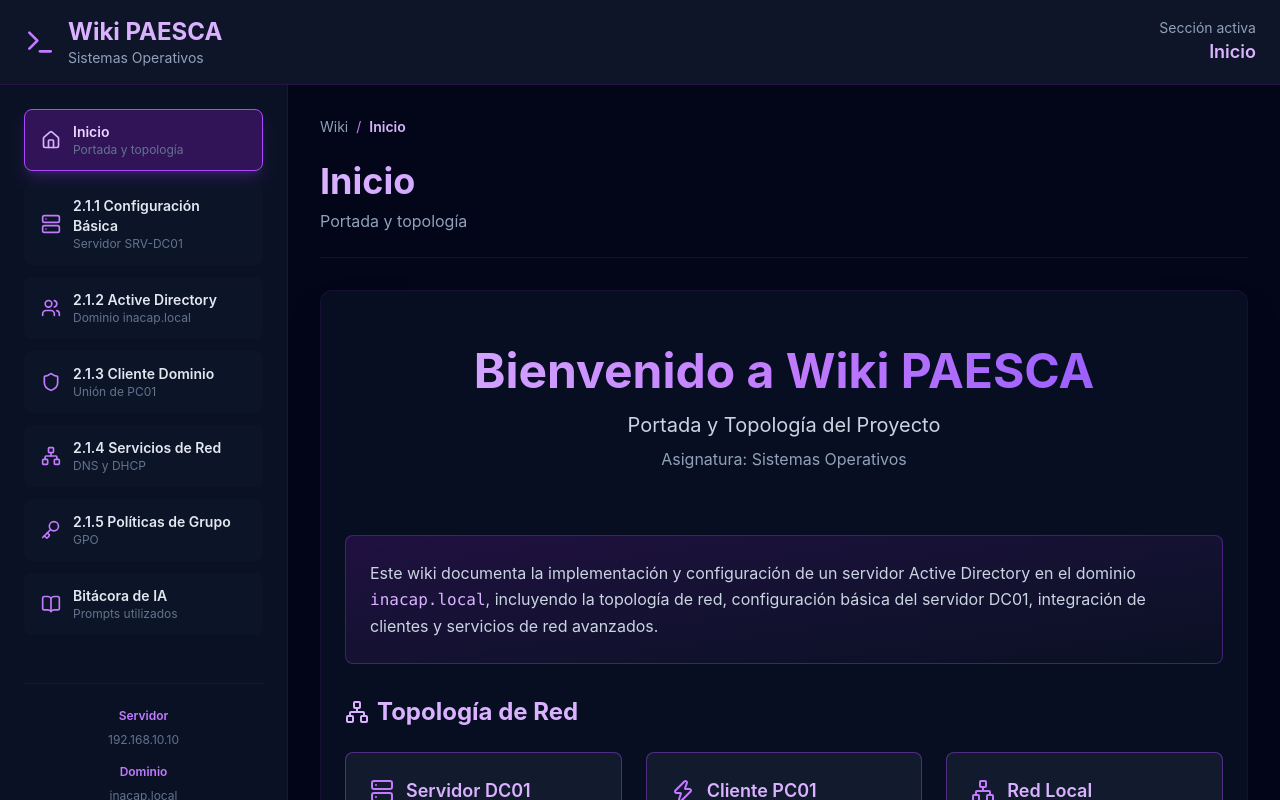
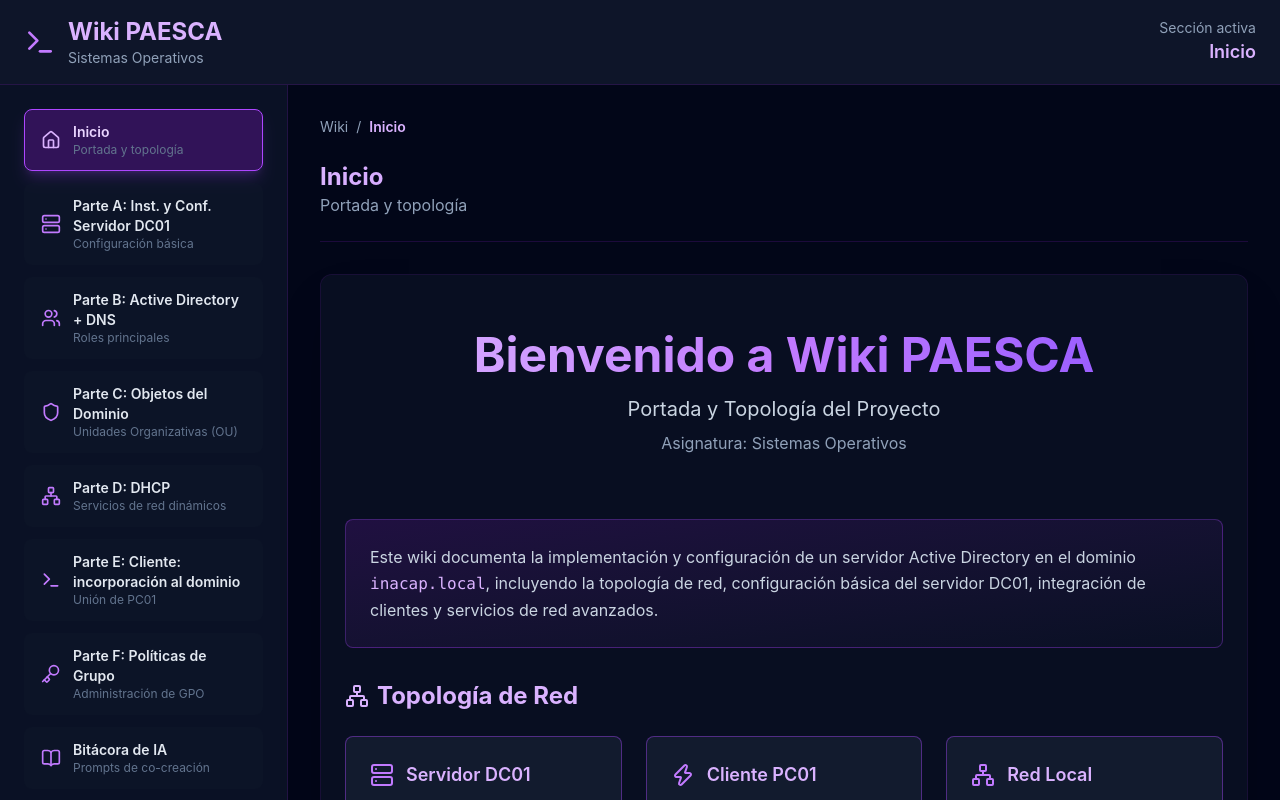
Before and after one commit to scarletpaez-2001/wiki_paesca, a React (Vite) app: page / in a window 1280 px wide. Shown: the top 800 px of the page. Built offline with nearby package versions, Linux system fonts and the light colour scheme.

Commit message:
Reestructuración del menú

```diff
--- a/src/App.jsx
+++ b/src/App.jsx
@@ -30,39 +30,45 @@ function App() {
     },
     {
       id: 'basica',
-      nombre: '2.1.1 Configuración Básica',
+      nombre: 'Parte A: Inst. y Conf. Servidor DC01',
       icono: Server,
-      subtitulo: 'Servidor SRV-DC01',
+      subtitulo: 'Configuración básica',
     },
     {
       id: 'activedirectory',
-      nombre: '2.1.2 Active Directory',
+      nombre: 'Parte B: Active Directory + DNS',
       icono: Users,
-      subtitulo: 'Dominio inacap.local',
+      subtitulo: 'Roles principales',
     },
     {
       id: 'cliente',
-      nombre: '2.1.3 Cliente Dominio',
+      nombre: 'Parte C: Objetos del Dominio',
       icono: Shield,
+      subtitulo: 'Unidades Organizativas (OU)',
+    },
+    {
+      id: 'dhcp',
+      nombre: 'Parte D: DHCP',
+      icono: Network,
+      subtitulo: 'Servicios de red dinámicos',
+    },
+    {
+      id: 'integracion',
+      nombre: 'Parte E: Cliente: incorporación al dominio',
+      icono: Terminal,
       subtitulo: 'Unión de PC01',
     },
     {
-      id: 'servicios',
-      nombre: '2.1.4 Servicios de Red',
-      icono: Network,
-      subtitulo: 'DNS y DHCP',
-    },
-    {
       id: 'gpo',
-      nombre: '2.1.5 Políticas de Grupo',
+      nombre: 'Parte F: Políticas de Grupo',
       icono: Key,
-      subtitulo: 'GPO',
+      subtitulo: 'Administración de GPO',
     },
     {
       id: 'bitacora',
       nombre: 'Bitácora de IA',
       icono: BookOpen,
-      subtitulo: 'Prompts utilizados',
+      subtitulo: 'Prompts de co-creación',
     },
   ];
 
@@ -76,8 +82,10 @@ function App() {
         return <ActiveDirectory />;
       case 'cliente':
         return <ClienteDominio />;
-      case 'servicios':
-        return <ServiciosRed />;
+      case 'dhcp':
+        return <ServiciosRed />; // Aquí usamos el componente de red para el DHCP
+      case 'integracion':
+        return <ClienteDominio />; // Usamos temporalmente este para la integración, puedes adaptarlo después
       case 'gpo':
         return <PoliticasGrupo />;
       case 'bitacora':
@@ -154,12 +162,12 @@ function App() {
           <div className="mx-auto max-w-6xl">
             <div className="mb-6 flex items-center gap-2 text-sm text-slate-400">
               <span>Wiki</span>
-              <span className="text-purple-400">/</span>
+              <span>/</span>
               <span className="font-semibold text-purple-300">{seccionActual?.nombre}</span>
             </div>
 
             <div className="mb-8 border-b border-purple-900/30 pb-6">
-              <h2 className="mb-2 text-4xl font-bold text-transparent bg-gradient-to-r from-purple-300 to-purple-500 bg-clip-text">
+              <h2 className="text-2xl font-bold text-transparent bg-gradient-to-r from-purple-300 to-purple-500 bg-clip-text">
                 {seccionActual?.nombre}
               </h2>
               <p className="text-slate-400">{seccionActual?.subtitulo}</p>
```
